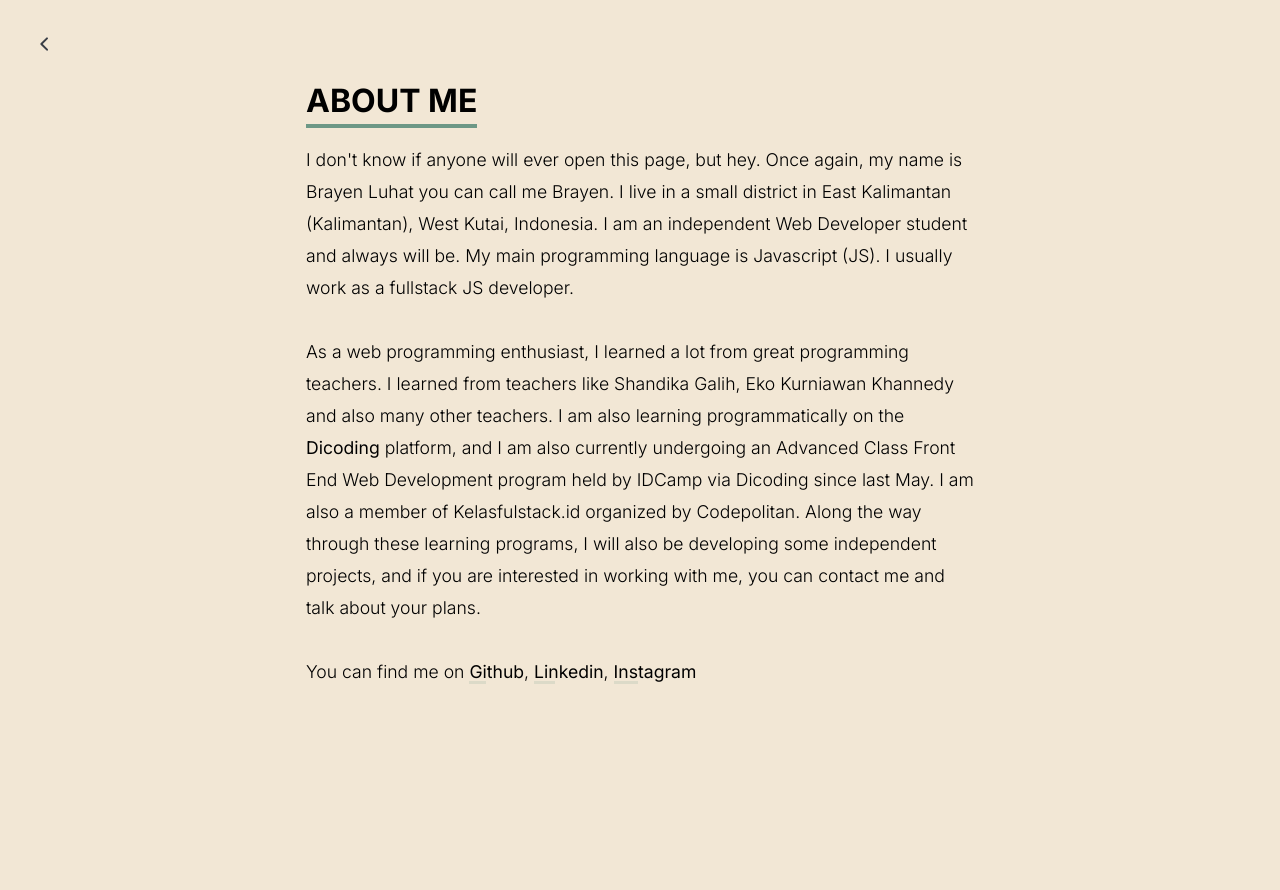
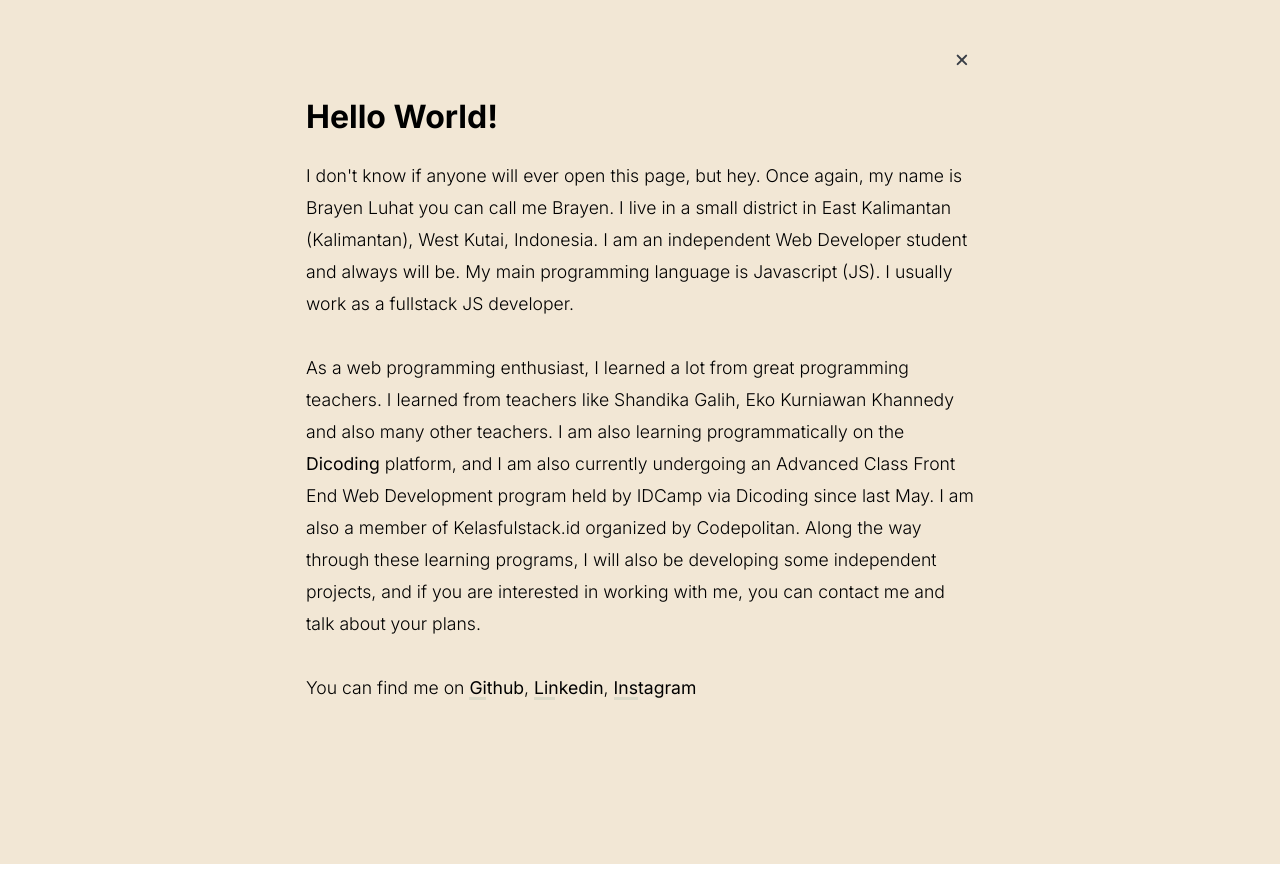
Before and after one commit to brayenid/bryn-web, a Vue app in the folder brayenweb/: page /about in a window 1280 px wide. After the commit the page ends 864 px from the top, so only its background shows below. Built offline with nearby package versions, Linux system fonts and the light colour scheme.

Commit message:
Edit about view

```diff
--- /dev/null
+++ b/brayenweb/src/components/icons/IconExit.vue
@@ -0,0 +1,5 @@
+<template>
+  <svg xmlns="http://www.w3.org/2000/svg" viewBox="-6 -6 24 24" width="24" fill="currentColor">
+    <path d="M7.314 5.9l3.535-3.536A1 1 0 1 0 9.435.95L5.899 4.485 2.364.95A1 1 0 1 0 .95 2.364l3.535 3.535L.95 9.435a1 1 0 1 0 1.414 1.414l3.535-3.535 3.536 3.535a1 1 0 1 0 1.414-1.414L7.314 5.899z"></path>
+  </svg>
+</template>
--- a/brayenweb/src/views/AboutView.vue
+++ b/brayenweb/src/views/AboutView.vue
@@ -1,12 +1,14 @@
 <script setup>
-import IconLeftVue from '../components/icons/IconLeft.vue'
+import IconExitVue from '../components/icons/IconExit.vue'
 import { RouterLink } from 'vue-router'
 </script>
 <template>
   <div class="aboutContainer">
-    <RouterLink to="/"><IconLeftVue /></RouterLink>
     <div class="aboutMe">
-      <h1>About Me</h1>
+      <div class="exit">
+        <RouterLink class="exit" to="/" aria-label="Homepage"><IconExitVue /></RouterLink>
+      </div>
+      <h1>Hello World!</h1>
       <p>
         I don't know if anyone will ever open this page, but hey. Once again, my name is Brayen Luhat you can call me Brayen. I live in a small district in East Kalimantan (Kalimantan), West Kutai, Indonesia. I am an independent Web
         Developer student and always will be. My main programming language is Javascript (JS). I usually work as a fullstack JS developer. <br /><br />
@@ -29,26 +31,17 @@ import { RouterLink } from 'vue-router'
 .aboutMe {
   max-width: 700px;
   margin: auto;
-  padding: 1rem;
+  padding: 0 1rem 1rem;
   box-sizing: border-box;
   min-height: 100vh;
+  overflow: hidden;
 }
 .aboutMe h1 {
   font-size: 2rem;
   font-weight: bold;
-  text-transform: uppercase;
   margin-bottom: 1rem;
   position: relative;
   padding: 0.7rem 0;
-  width: max-content;
-}
-.aboutMe h1::before {
-  content: '';
-  width: 100%;
-  height: 4px;
-  background-color: var(--mainColor);
-  position: absolute;
-  bottom: 0;
 }
 .aboutMe p {
   font-size: 1.1rem;
@@ -77,8 +70,17 @@ import { RouterLink } from 'vue-router'
 .aboutMe a {
   padding: 3rem;
 }
+.exit {
+  text-align: right;
+  transform: translateX(3rem);
+  padding: 1rem 0;
+}
+.exit a:hover {
+  color: var(--mainColor);
+}
 a {
   color: var(--backgroundColor);
+  transition: 0.2s ease-in-out;
 }
 a:active {
   color: var(--mainColor);
```
